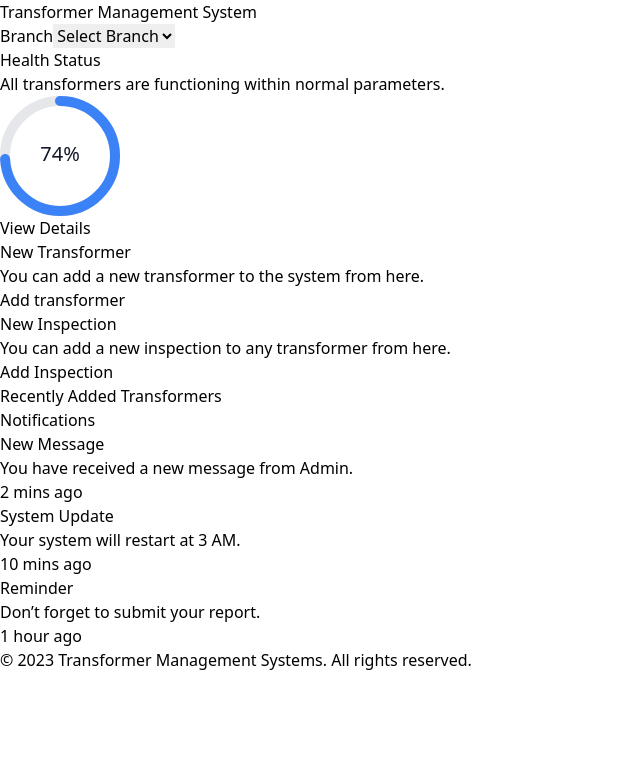
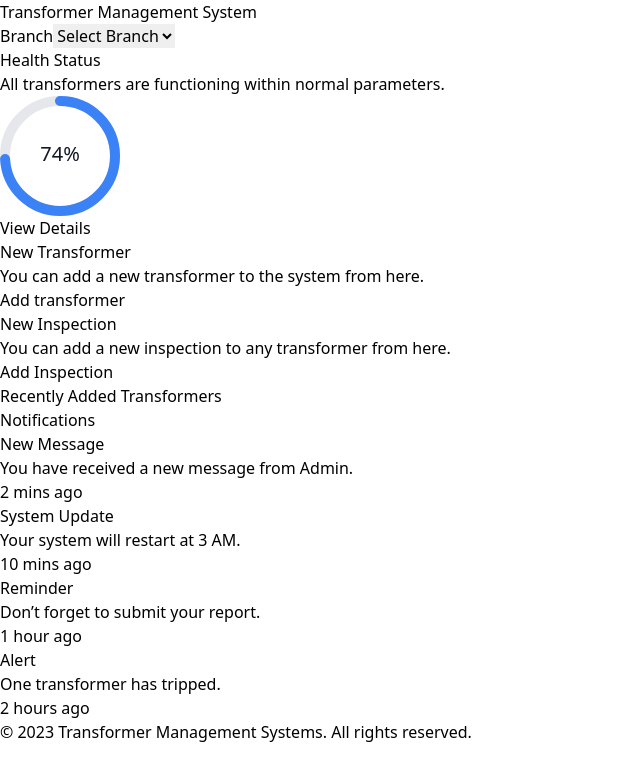
Before and after one commit to AnushkaSamaranayake/VAULt_Power_plant_management_software, a React (Vite) app in the folder frontend/: page / in a window 1280 px wide. Shown: the top 780 px of the page, without its empty margins (0-640 px from the left). Built offline with nearby package versions, Linux system fonts and the light colour scheme.

Commit message:
added notification panel with popup windows

```diff
--- a/frontend/src/App.jsx
+++ b/frontend/src/App.jsx
@@ -2,6 +2,7 @@ import React from 'react'
 import { BrowserRouter as Router } from 'react-router'
 import {Routes, Route} from 'react-router-dom'
 import Dashboard from './pages/Dashboard'
+import Transformers from './pages/Transformers'
 
 const App = () => {
   return (
@@ -9,6 +10,7 @@ const App = () => {
       <Router>
         <Routes>
           <Route path="/" element={<Dashboard />} />
+          <Route path="/transformers" element={<Transformers />} />
         </Routes>
       </Router>
     </div>
--- a/frontend/src/components/Dashboard/Addition.jsx
+++ b/frontend/src/components/Dashboard/Addition.jsx
@@ -1,13 +1,18 @@
 import React from 'react'
+import { useNavigate } from 'react-router';
 
 const Addition = () => {
+
+    const navigate = useNavigate();
+
+
     return (
         <div className='flex flex-col items-center justify-center p-4 bg-white rounded-lg shadow-md'>
             <h2 className='text-md font-bold text-gray-800 my-2'>New Transformer</h2>
             <p className='text-sm text-gray-400 my-2'>You can add a new transformer to the system from here.</p>
-            <button className='mt-4 px-4 py-1 bg-blue-500 text-white rounded-lg text-sm'>Add transformer</button>
+            <button className='mt-4 px-4 py-1 bg-blue-500 text-white rounded-lg text-sm' onClick={() => navigate('/transformers')}>Add transformer</button>
         </div>
     )
 }
 
-export default Addition
+export default Addition;
--- a/frontend/src/components/Dashboard/Notification.jsx
+++ b/frontend/src/components/Dashboard/Notification.jsx
@@ -1,17 +1,22 @@
 import React from 'react'
 import { notifications } from '../../constants'
+import NotificationModel from './NotificationModel'
+import { useState } from 'react'
 
 const Notification = () => {
+
+    const [selectedNotification, setSelectedNotification] = useState(null);
+
     return (
         <div className='flex flex-col p-4 bg-white rounded-lg shadow-inner'>
             <h2 className='text-xl font-bold text-gray-800 m-5 text-left'>Notifications</h2>
-        <div className='flex flex-col'>
+            <div className='flex flex-col m-5'>
                 {notifications.length === 0 ? (
                     <p className='text-md text-gray-500'>No new notifications</p>
                 ) : (
                     <div className='space-y-3'>
                         {notifications.map((notification) => (
-                        <div key={notification.id} className={`p-4 bg-white shadow rounded-2xl border border-solid hover:shadow-lg transition duration-300 ${notification.bgColor} ${notification.borderColor} bg-opacity-60`}>
+                            <div key={notification.id} className={`p-4 bg-white shadow rounded-2xl border-solid border-2 hover:shadow-lg transition duration-300 ${notification.bgColor} ${notification.borderColor} bg-opacity-60 cursor-pointer`} onClick={() => setSelectedNotification(notification)}>
                                 <h3 className={`font-semibold ${notification.textColor}`}>{notification.title}</h3>
                                 <p className={`text-sm ${notification.textColor}`}>{notification.description}</p>
                                 <span className={`text-xs ${notification.textColor}`}>{notification.time}</span>
@@ -19,9 +24,13 @@ const Notification = () => {
                         ))}
                     </div>
                 )}
+                <NotificationModel
+                notification={selectedNotification}
+                onClose={() => setSelectedNotification(null)}
+                />
             </div>
         </div>
-  )
-}
+    );
+};
 
 export default Notification;
--- /dev/null
+++ b/frontend/src/components/Dashboard/NotificationModel.jsx
@@ -0,0 +1,20 @@
+import React from 'react'
+import { notifications } from '../../constants'
+
+const NotificationModel = ( {notification, onClose}) => {
+    if (!notification) return null;
+
+    return (
+        <div className='fixed inset-0 flex items-center justify-center bg-gray-800 bg-opacity-50 z-50'>
+            <div className={`p-6 rounded-2xl shadow-xl max-w-sm w-full ${notification.bgColor} ${notification.textColor}`}>
+                <h3 className='font-bold mb-5 text-xl'>{notification.title}</h3>
+                <p className='text-sm mb-5'>{notification.description}</p>
+                <p className='text-xs mb-5'>{notification.description_long}</p>
+
+                <button onClick={onClose} className='mt-4 px-4 py-1 bg-white text-black text-sm rounded-lg shadow'>Close</button>
+            </div>
+        </div>
+    );
+};
+
+export default NotificationModel;
--- a/frontend/src/constants/index.js
+++ b/frontend/src/constants/index.js
@@ -5,27 +5,40 @@ export const notifications = [
     title: "New Message",
     description: "You have received a new message from Admin.",
     time: "2 mins ago",
-    bgColor: "bg-blue-100",
+    bgColor: "bg-blue-200",
     textColor: "text-blue-800",
     borderColor: "border-blue-200",
+    description_long: "Lorem ipsum dolor sit amet, consectetur adipiscing elit. Proin porta nibh neque, eu sollicitudin diam semper eu. Vestibulum sem lorem, blandit sit amet lobortis id, placerat in quam. Vivamus cursus ante vel elit pharetra tincidunt. Sed nisl nisl, laoreet at lectus nec, vestibulum sagittis lorem. Quisque at elit neque.",
   },
   {
     id: 2,
     title: "System Update",
     description: "Your system will restart at 3 AM.",
     time: "10 mins ago",
-    bgColor: "bg-yellow-100",
+    bgColor: "bg-yellow-200",
     textColor: "text-yellow-800",
     borderColor: "border-yellow-200",
+    description_long: "Phasellus ac eros eget dui dapibus interdum. Morbi ut nulla et lorem pharetra efficitur. Aliquam porttitor massa at placerat posuere. Sed et nunc vel augue congue mattis ac ac diam. Fusce semper, libero vitae dignissim tempor, neque risus vulputate quam, a pretium dolor sapien quis lorem. Vestibulum sit amet sollicitudin orci. .",
   },
   {
     id: 3,
     title: "Reminder",
     description: "Don’t forget to submit your report.",
     time: "1 hour ago",
-    bgColor: "bg-green-100",
+    bgColor: "bg-green-200",
     textColor: "text-green-800",
     borderColor: "border-green-200",
+    description_long: "Suspendisse faucibus fringilla cursus. Vivamus maximus auctor enim feugiat vulputate. Sed mattis feugiat sapien eu ultrices. In maximus non sapien sit amet consectetur. Proin tincidunt erat diam, non semper turpis dictum eu. Suspendisse mollis nulla ac lectus tempor, eu egestas ante volutpat. Nulla et porttitor ex.",
+  },
+  {
+    id: 4,
+    title: "Alert",
+    description: "One transformer has tripped.",
+    time: "2 hours ago",
+    bgColor: "bg-red-200",
+    textColor: "text-red-800",
+    borderColor: "border-red-200",
+    description_long: "Suspendisse faucibus fringilla cursus. Vivamus maximus auctor enim feugiat vulputate. Sed mattis feugiat sapien eu ultrices. In maximus non sapien sit amet consectetur. Proin tincidunt erat diam, non semper turpis dictum eu. Suspendisse mollis nulla ac lectus tempor, eu egestas ante volutpat. Nulla et porttitor ex.",
   },
 ];
 
--- a/frontend/src/pages/Dashboard.jsx
+++ b/frontend/src/pages/Dashboard.jsx
@@ -5,8 +5,12 @@ import Inspection from '../components/Dashboard/Inspection'
 import Notification from '../components/Dashboard/Notification'
 import Recent from '../components/Dashboard/Recent'
 import Addition from '../components/Dashboard/Addition'
+import { branches } from '../constants';
+import { useNavigate } from 'react-router';
 
 const Dashboard = () => {
+
+    const navigate = useNavigate();
 
     const [branch, setBranch] = React.useState("");
 
@@ -20,9 +24,9 @@ const Dashboard = () => {
                     <label htmlFor="branch-name" className='mr-8 text-md'>Branch</label>
                     <select name="branch-name" id="branch-name" value={branch} onChange={(e) => setBranch(e.target.value)} className='border border-none bg-yellow-50 p-2 rounded-lg w-60 text-center text-sm'>
                         <option value="" disabled>Select Branch</option>
-                        <option value="nugegoda">Nugegoda</option>
-                        <option value="kottawa">Kottawa</option>
-                        <option value="moratuwa">Moratuwa</option>
+                        {branches.map((branch) => (
+                            <option key={branch.value} value={branch.value}>{branch.label}</option>
+                        ))}
                     </select>
                 </div>
                 <div className='flex flex-row m-10 justify-between items-start'>
```
Also changed, not shown: frontend/src/index.css (line endings or trailing spaces). Lines whose indentation alone changed are shown as unchanged.
